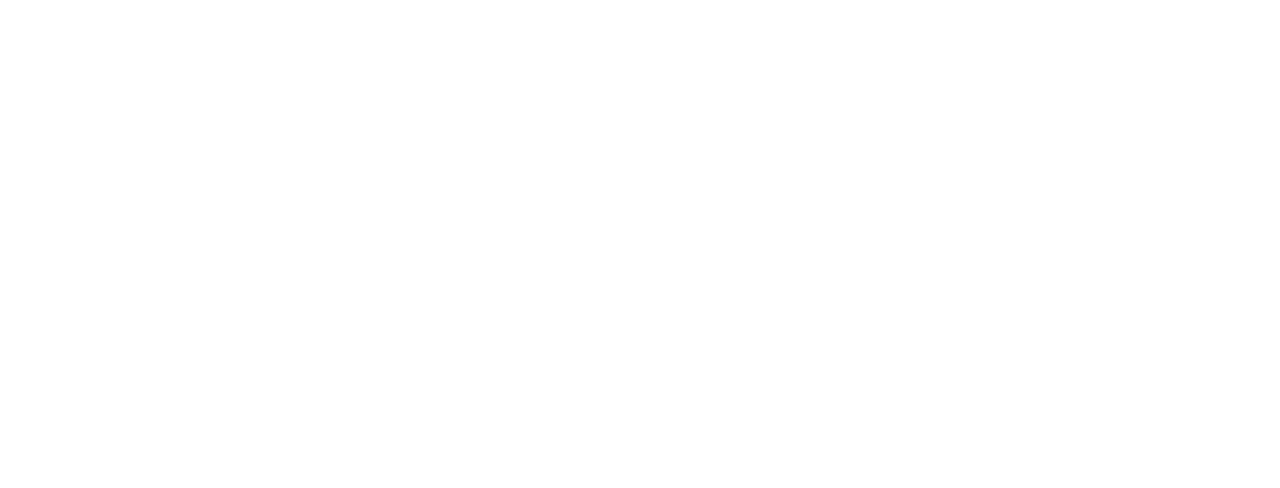
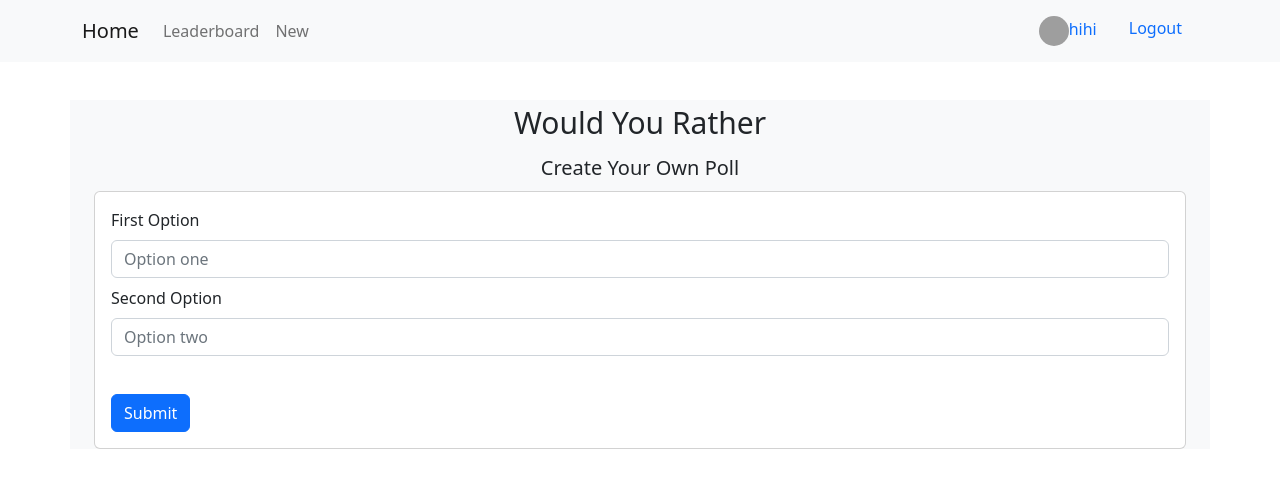
Before and after one commit to nth312vn/employee, a React (Create React App) app: page /new in a window 1280 px wide. Before the commit this address had no page. Shown: the top 488 px of the page. Built offline with nearby package versions, Linux system fonts and the light colour scheme; grey boxes are pictures that could not be loaded.

Commit message:
done code UI

```diff
--- a/src/App.js
+++ b/src/App.js
@@ -1,13 +1,14 @@
 import { Route, Routes } from "react-router-dom";
 import "./App.css";
-import Home from "./pages/Home/Home";
+import MainLayout from "./components/mainLayout/MainLayout";
+
 import Login from "./pages/Login/Login";
 
 function App() {
   return (
     <Routes>
       <Route path="/login" element={<Login />} />
-      <Route path="/" element={<Home />} />
+      <Route path="/*" element={<MainLayout />} />
     </Routes>
   );
 }
--- /dev/null
+++ b/src/components/mainLayout/MainLayout.jsx
@@ -0,0 +1,30 @@
+import React from "react";
+import { Route, Routes } from "react-router-dom";
+import { Container } from "reactstrap";
+import Home from "../../pages/Home/Home";
+import LeaderBoard from "../../pages/LeaderBoard/LeaderBoard";
+import AddNew from "../../pages/AddNew/AddNew";
+import Header from "../header/Header";
+import QuestionDetail from "../../pages/QuestionDetail/QuestionDetail";
+
+const MainLayout = () => {
+  return (
+    <>
+      <Header />
+      <Container
+        style={{ marginTop: "100px" }}
+        className="bg-light "
+        fluid="xl"
+      >
+        <Routes>
+          <Route path="/leaderboard" element={<LeaderBoard />} />
+          <Route path="/" element={<Home />} />
+          <Route path="/new" element={<AddNew />} />
+          <Route path="question/:id" element={<QuestionDetail />} />
+        </Routes>
+      </Container>
+    </>
+  );
+};
+
+export default MainLayout;
--- /dev/null
+++ b/src/components/question/Question.jsx
@@ -0,0 +1,27 @@
+import React from "react";
+import { Button, Card, CardBody, CardSubtitle, CardTitle } from "reactstrap";
+
+const Question = (props) => {
+  const { title, text } = props;
+  return (
+    <Card
+      style={{
+        width: "18rem",
+        textAlign: "center",
+      }}
+    >
+      <CardBody>
+        <CardTitle tag="h5">{title}</CardTitle>
+        <CardSubtitle className="mb-2 text-muted" tag="h6">
+          {text}
+        </CardSubtitle>
+
+        <Button color="success" size="lg" outline>
+          Show
+        </Button>
+      </CardBody>
+    </Card>
+  );
+};
+
+export default Question;
--- /dev/null
+++ b/src/constants/addNew.js
@@ -0,0 +1,4 @@
+export const addNewForm = {
+  optionOne: "optionOne",
+  optionTwo: "optionTwo",
+};
--- a/src/pages/Login/Login.js
+++ b/src/pages/AddNew/AddNew.jsx
@@ -11,24 +11,16 @@ import {
   Label,
   Row,
 } from "reactstrap";
-import { loginField } from "../../constants/login";
+import { addNewForm } from "../../constants/addNew";
 import useForm from "../../hooks/useForm";
-import { validationLogin } from "./validationLogin";
 
-const Login = () => {
-  const { user, password } = loginField;
-  const form = useForm(
-    {
-      [user]: "",
-      [password]: "",
-    },
-    validationLogin()
-  );
-  const { value, error, handleChange, clearFrom, setField, handleSubmit } =
-    form;
-  const onSubmit = (formValues) => {
-    console.log(formValues);
-  };
+const AddNew = () => {
+  const { optionOne, optionTwo } = addNewForm;
+  const form = useForm({
+    [optionOne]: "",
+    [optionTwo]: "",
+  });
+  const { value, handleChange, clearFrom, setField, handleSubmit } = form;
   return (
     <Container style={{ marginTop: "50px" }}>
       <Row>
@@ -36,45 +28,44 @@ const Login = () => {
           style={{ textAlign: "center", fontSize: "30px" }}
           className="pb-2 mr-sm-2 mb-sm-0"
         >
-          Employee Polls Web App
+          Would You Rather
         </Label>
-      </Row>
-      <Row>
-        <Label
-          style={{ textAlign: "center", fontSize: "30px", marginTop: "50px" }}
+        <span
+          style={{ textAlign: "center", fontSize: "20px" }}
           className="pb-2 mr-sm-2 mb-sm-0"
         >
-          Login
-        </Label>
+          Create Your Own Poll
+        </span>
       </Row>
+
       <Row>
         <Col>
           <Card>
             <CardBody>
-              <Form onSubmit={(e) => handleSubmit(e, onSubmit)}>
+              <Form onSubmit={(e) => {}}>
                 <FormGroup className="pb-2 mr-sm-2 mb-sm-0">
-                  <Label for="exampleEmail" className="mr-sm-2">
-                    User
+                  <Label for="firstOption" className="mr-sm-2">
+                    First Option
                   </Label>
                   <Input
                     type="text"
-                    value={value[user]}
-                    name={user}
-                    id="exampleEmail"
-                    placeholder="User"
+                    value={value[optionOne]}
+                    name={optionOne}
+                    id="firstOption"
+                    placeholder="Option one"
                     onChange={handleChange}
                   />
                 </FormGroup>
                 <FormGroup className="pb-2 mr-sm-2 mb-sm-0">
-                  <Label for="examplePassword" className="mr-sm-2">
-                    Password
+                  <Label for="secondOption" className="mr-sm-2">
+                    Second Option
                   </Label>
                   <Input
-                    type="password"
-                    value={value[password]}
-                    name={password}
-                    id="examplePassword"
-                    placeholder="Password"
+                    type="text"
+                    value={value[optionTwo]}
+                    name={optionTwo}
+                    id="secondOption"
+                    placeholder="Option two"
                     onChange={handleChange}
                   />
                 </FormGroup>
@@ -85,7 +76,7 @@ const Login = () => {
                   type="submit"
                   color="primary"
                 >
-                  Login
+                  Submit
                 </Button>
               </Form>
             </CardBody>
@@ -96,4 +87,4 @@ const Login = () => {
   );
 };
 
-export default Login;
+export default AddNew;
--- a/src/pages/Home/Home.jsx
+++ b/src/pages/Home/Home.jsx
@@ -1,10 +1,15 @@
 import React from "react";
 import Header from "../../components/header/Header";
+import Question from "../../components/question/Question";
 
 const Home = () => {
   return (
     <div>
       <Header />
+      <div style={{ marginTop: "100px" }}>
+        <Question title="hihi" text="haha" />
+        <Question title="hihi" text="haha" />
+      </div>
     </div>
   );
 };
--- /dev/null
+++ b/src/pages/LeaderBoard/LeaderBoard.jsx
@@ -0,0 +1,40 @@
+import React from "react";
+import { Table } from "reactstrap";
+
+const LeaderBoard = () => {
+  console.log("hihi");
+  return (
+    <Table>
+      <thead>
+        <tr>
+          <th>#</th>
+          <th>User</th>
+          <th>Question</th>
+          <th>Created</th>
+        </tr>
+      </thead>
+      <tbody>
+        <tr>
+          <th scope="row">1</th>
+          <td>Mark</td>
+          <td>Otto</td>
+          <td>@mdo</td>
+        </tr>
+        <tr>
+          <th scope="row">2</th>
+          <td>Jacob</td>
+          <td>Thornton</td>
+          <td>@fat</td>
+        </tr>
+        <tr>
+          <th scope="row">3</th>
+          <td>Larry</td>
+          <td>the Bird</td>
+          <td>@twitter</td>
+        </tr>
+      </tbody>
+    </Table>
+  );
+};
+
+export default LeaderBoard;
--- /dev/null
+++ b/src/pages/Login/Login.jsx
@@ -0,0 +1,100 @@
+import React from "react";
+import {
+  Button,
+  Card,
+  CardBody,
+  Col,
+  Container,
+  Form,
+  FormGroup,
+  Input,
+  Label,
+  Row,
+} from "reactstrap";
+import { loginField } from "../../constants/login";
+import useForm from "../../hooks/useForm";
+import { validationLogin } from "./validationLogin";
+
+const Login = () => {
+  const { user, password } = loginField;
+  const form = useForm(
+    {
+      [user]: "",
+      [password]: "",
+    },
+    validationLogin()
+  );
+  const { value, error, handleChange, clearFrom, setField, handleSubmit } =
+    form;
+  const onSubmit = (formValues) => {
+    clearFrom();
+    console.log(formValues);
+  };
+  return (
+    <Container style={{ marginTop: "50px" }}>
+      <Row>
+        <Label
+          style={{ textAlign: "center", fontSize: "30px" }}
+          className="pb-2 mr-sm-2 mb-sm-0"
+        >
+          Employee Polls Web App
+        </Label>
+      </Row>
+      <Row>
+        <Label
+          style={{ textAlign: "center", fontSize: "30px", marginTop: "50px" }}
+          className="pb-2 mr-sm-2 mb-sm-0"
+        >
+          Login
+        </Label>
+      </Row>
+      <Row>
+        <Col>
+          <Card>
+            <CardBody>
+              <Form onSubmit={(e) => handleSubmit(e, onSubmit)}>
+                <FormGroup className="pb-2 mr-sm-2 mb-sm-0">
+                  <Label for="user" className="mr-sm-2">
+                    User
+                  </Label>
+                  <Input
+                    type="text"
+                    value={value[user]}
+                    name={user}
+                    id="user"
+                    placeholder="User"
+                    onChange={handleChange}
+                  />
+                </FormGroup>
+                <FormGroup className="pb-2 mr-sm-2 mb-sm-0">
+                  <Label for="password" className="mr-sm-2">
+                    Password
+                  </Label>
+                  <Input
+                    type="password"
+                    value={value[password]}
+                    name={password}
+                    id="password"
+                    placeholder="Password"
+                    onChange={handleChange}
+                  />
+                </FormGroup>
+                <Button
+                  style={{
+                    marginTop: "30px",
+                  }}
+                  type="submit"
+                  color="primary"
+                >
+                  Login
+                </Button>
+              </Form>
+            </CardBody>
+          </Card>
+        </Col>
+      </Row>
+    </Container>
+  );
+};
+
+export default Login;
--- a/src/pages/Login/validationLogin.js
+++ b/src/pages/Login/validationLogin.js
@@ -5,12 +5,12 @@ export const validationLogin = () => {
   return {
     [user]: (newValue) => {
       if (!newValue) {
-        return "This field is required";
+        throw new Error("Missing user field is required");
       }
     },
     [password]: (newValue) => {
       if (!newValue) {
-        return "This field is required";
+        throw new Error("Missing password field is required");
       }
     },
   };
--- /dev/null
+++ b/src/pages/QuestionDetail/QuestionDetail.jsx
@@ -0,0 +1,65 @@
+import React from "react";
+import {
+  Button,
+  Card,
+  CardBody,
+  CardText,
+  Col,
+  Container,
+  Label,
+  Row,
+} from "reactstrap";
+
+const QuestionDetail = () => {
+  return (
+    <Container style={{ marginTop: "50px" }}>
+      <Row>
+        <Label
+          style={{ textAlign: "center", fontSize: "30px" }}
+          className="pb-2 mr-sm-2 mb-sm-0"
+        >
+          Poll by hihi
+        </Label>
+      </Row>
+      <Row style={{ margin: "50px 0px" }}>
+        <Col style={{ textAlign: "center" }}>
+          <img
+            src="https://www.w3schools.com/howto/img_avatar2.png"
+            alt="avatar"
+            style={{
+              borderRadius: "50%",
+              width: "50px",
+              height: "50px",
+            }}
+          />
+        </Col>
+      </Row>
+      <Row>
+        <Col>
+          <Card>
+            <CardBody>
+              <CardText>
+                Some quick example text to build on the card title and make up
+                the bulk of the card‘s content.
+              </CardText>
+              <Button color="success">Click</Button>
+            </CardBody>
+          </Card>
+        </Col>
+        <Col>
+          <Card>
+            <CardBody>
+              <CardText>
+                Some quick example text to build on the card title and make up
+                the bulk of the card‘s content.
+              </CardText>
+              <Button color="success">Click</Button>
+            </CardBody>
+          </Card>
+        </Col>
+      </Row>
+    </Container>
+  );
+};
+
+export default QuestionDetail;
```
Also changed, not shown: src/hooks/useForm.js (+11 -15 lines).
